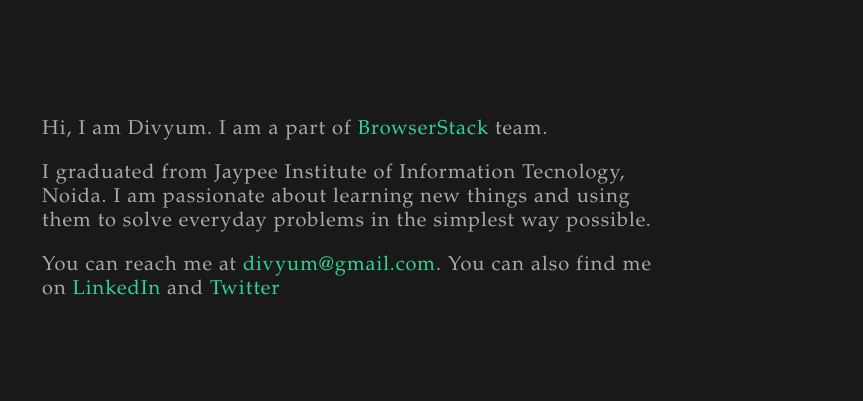
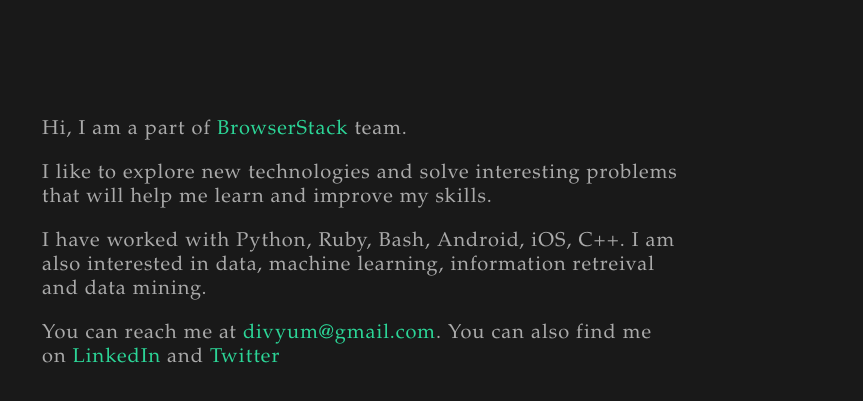
Before and after one commit to divyum/divyum.github.io, a plain HTML site: page index.html in a window 1280 px wide. Shown: the part 101-502 px from the top of the page, without its empty margins (208-1071 px from the left). Drawn offline with nearby package versions, Linux system fonts and the light colour scheme.

Commit message:
intro change and link fix

```diff
--- a/index.html
+++ b/index.html
@@ -32,12 +32,13 @@
       </div>
     </div>
     <div id="about_tab" class="tab-content current">
-      <p>Hi, I am Divyum. I am a part of <a href="https://browserstack.com">BrowserStack</a> team.</p>
-      <p>I graduated from Jaypee Institute of Information Tecnology, Noida.
-        I am passionate about learning new things and using them to solve everyday problems in the simplest way possible.
+      <p>Hi, I am a part of <a href="https://browserstack.com">BrowserStack</a> team.</p>
+      <p>I like to explore new technologies and solve interesting problems that will help me learn and improve my skills.
       </p>
+      <p>I have worked with Python, Ruby, Bash, Android, iOS, C++. I am also interested in
+      data, machine learning, information retreival and data mining.</p>
       <p> You can reach me at <a href="mailto:divyum@gmail.com">divyum@gmail.com</a>.
-        You can also find me on <a href="https://in.linkedin.com/in/divyumrastogi">LinkedIn</a> and <a href="https://twitter/divyumrastogi">Twitter</a>
+        You can also find me on <a href="https://in.linkedin.com/in/divyumrastogi">LinkedIn</a> and <a href="https://twitter.com/divyumrastogi">Twitter</a>
       </p>
     </div>
     <div id="blog_tab" class="tab-content">
```
